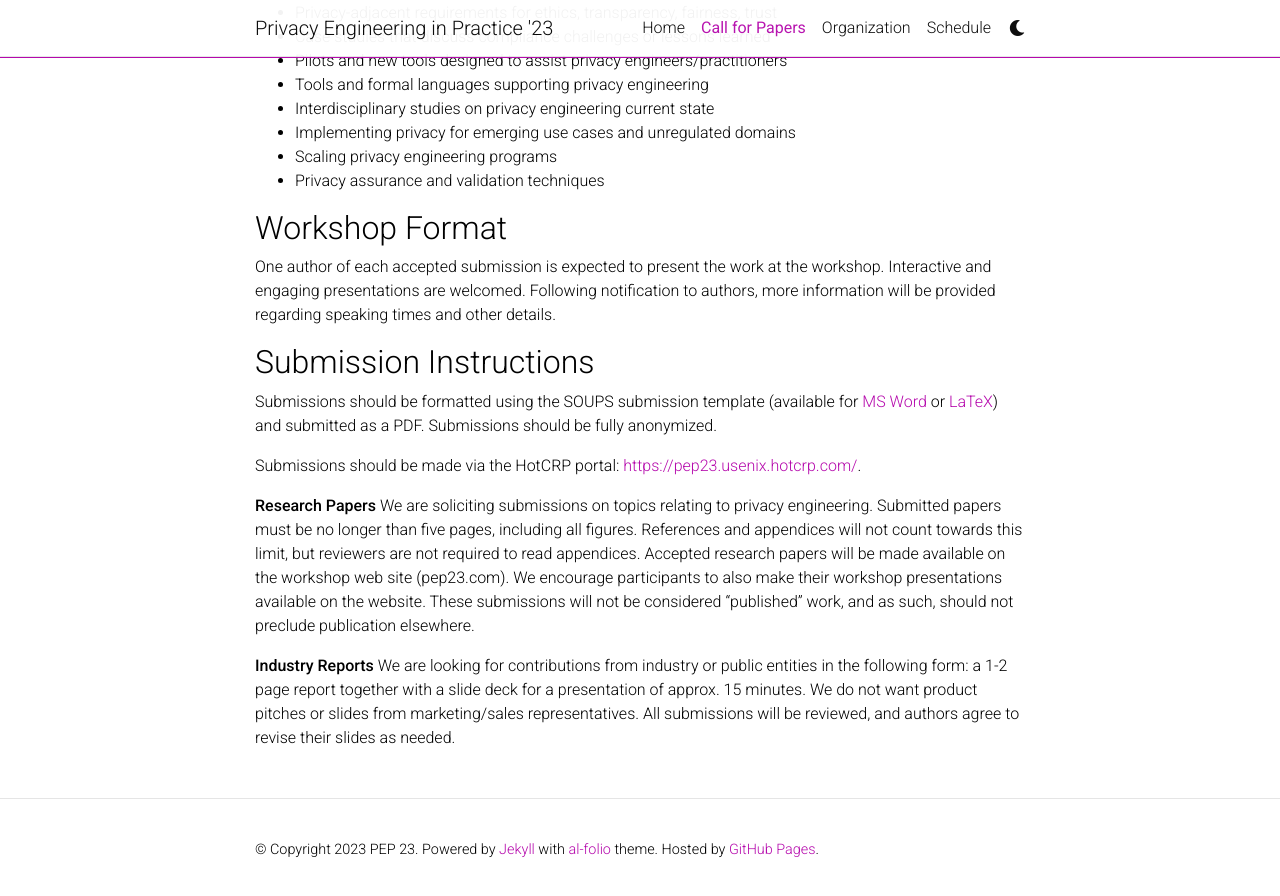
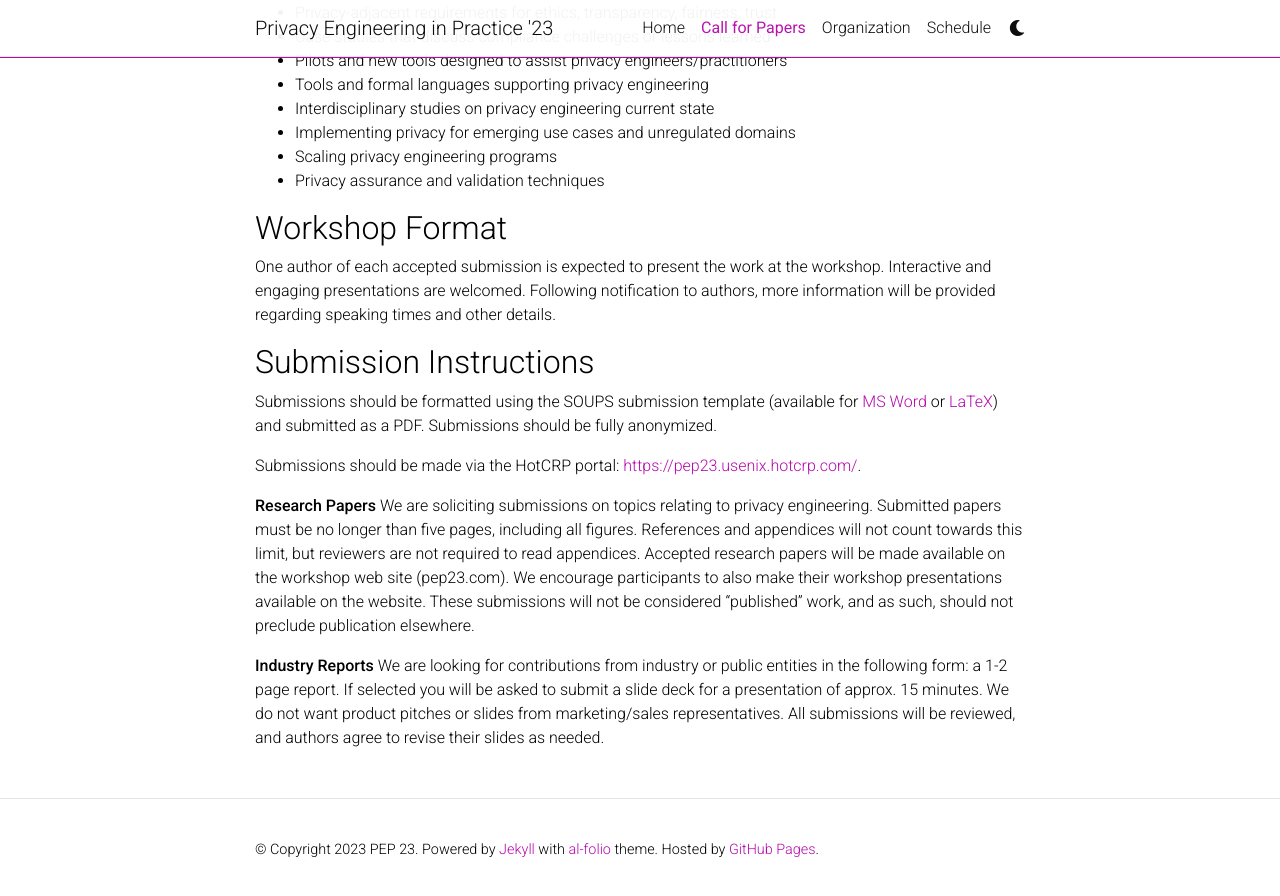
Before and after one commit to privacy-engineering/privacy-engineering.github.io, a Jekyll site: the page built from _pages/cfp.md, in a window 1280 px wide and 900 px high, scrolled down 661 px. Shown: the top 896 px of the window. Built offline with Jekyll 4.4.1, drawn with Linux system fonts in a browser that asks for light colours; comment, search, counter and statistics services are not loaded; a style sheet for code colours, icons or effects is not loaded.

Commit message:
Update cfp.md

```diff
--- a/_pages/cfp.md
+++ b/_pages/cfp.md
@@ -46,4 +46,4 @@ Submissions should be made via the HotCRP portal: [https://pep23.usenix.hotcrp.c
 We are soliciting submissions on topics relating to privacy engineering. Submitted papers must be no longer than five pages, including all figures. References and appendices will not count towards this limit, but reviewers are not required to read appendices. Accepted research papers will be made available on the workshop web site (pep23.com). We encourage participants to also make their workshop presentations available on the website. These submissions will not be considered "published" work, and as such, should not preclude publication elsewhere.
 
 **Industry Reports**
-We are looking for contributions from industry or public entities in the following form: a 1-2 page report together with a slide deck for a presentation of approx. 15 minutes. We do not want product pitches or slides from marketing/sales representatives. All submissions will be reviewed, and authors agree to revise their slides as needed.
+We are looking for contributions from industry or public entities in the following form: a 1-2 page report. If selected you will be asked to submit a slide deck for a presentation of approx. 15 minutes. We do not want product pitches or slides from marketing/sales representatives. All submissions will be reviewed, and authors agree to revise their slides as needed.
```
